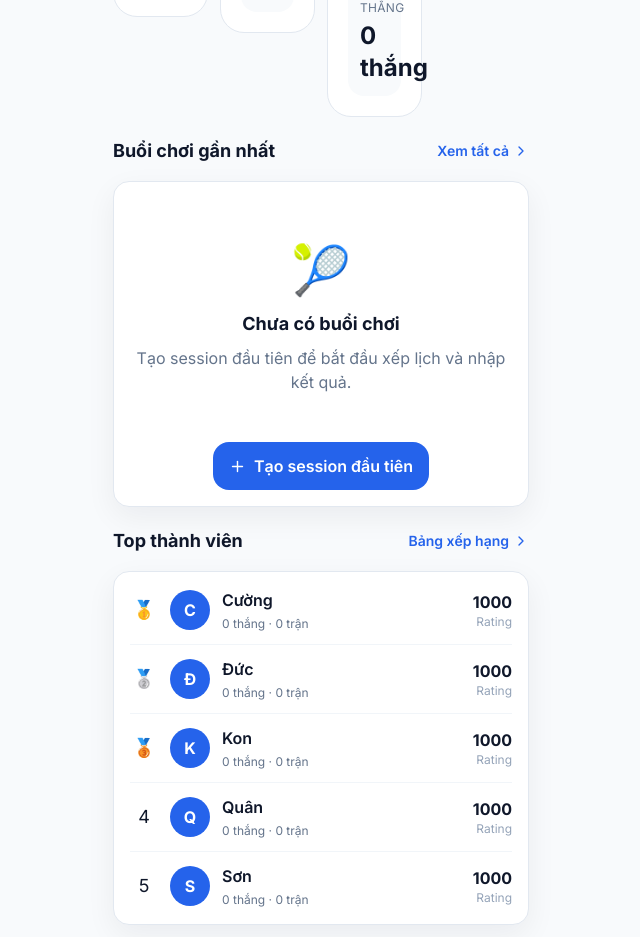
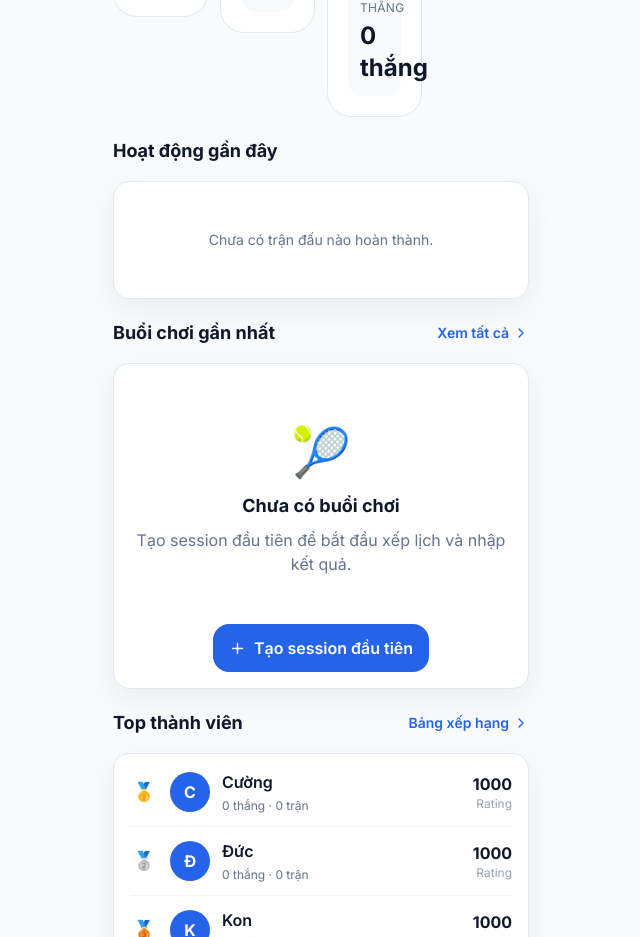
Before and after one commit to tdquan170788-byte/q-pb-smart-match, a Next.js app: page / in a window 1280 px wide. Shown: the part 1360-2297 px from the top of the page, without its empty margins (319-959 px from the left). Built offline with nearby package versions, Linux system fonts and the light colour scheme.

Commit message:
Update page.tsx

```diff
--- a/src/app/page.tsx
+++ b/src/app/page.tsx
@@ -26,6 +26,7 @@ import {
 import AppShell from "@/components/app-shell";
 import DashboardMetricCard from "@/components/dashboard/dashboard-metric-card";
 import HallOfFameCard from "@/components/dashboard/hall-of-fame-card";
+import RecentActivityCard from "@/components/dashboard/recent-activity-card";
 import SessionCard from "@/components/sessions/session-card";
 
 import Avatar from "@/components/ui/avatar";
@@ -64,6 +65,8 @@ import {
 import {
   buildDashboardStatistics,
   buildHallOfFameStatistics,
+  buildRecentActivityStatistics,
+type RecentActivityStatistics,
 } from "@/lib/statistics";
 
 type HomeData = {
@@ -76,6 +79,8 @@ type HomeData = {
   recentSessionCompletedMatches: number;
 
   recentSessionTotalMatches: number;
+
+  recentActivity: RecentActivityStatistics;
 
   topMembers: RankingRow[];
 };
@@ -142,6 +147,13 @@ const emptyHomeData: HomeData = {
   recentSessionTotalMatches: 0,
 
   topMembers: [],
+
+  recentActivity: {
+  activities: [],
+  totalCompletedMatches: 0,
+  latestActivity: null,
+},
+
 };
 
 export default function HomePage() {
@@ -202,6 +214,13 @@ export default function HomePage() {
           5,
       });
 
+    const recentActivity =
+      buildRecentActivityStatistics({
+        members,
+        sessions,
+        matches,
+        limit: 5,
+      });
     const rankingResult =
       rebuildRankingData({
         members,
@@ -261,6 +280,8 @@ export default function HomePage() {
       recentSessionCompletedMatches,
 
       recentSessionTotalMatches,
+
+      recentActivity,
 
       topMembers:
         rankingResult.normalRows.slice(
@@ -635,6 +656,33 @@ export default function HomePage() {
           )}
         </section>
 
+<section>
+  <SectionTitle
+    title="Hoạt động gần đây"
+  />
+
+  {homeData.recentActivity.activities
+    .length === 0 ? (
+    <Card>
+      <div className="py-8 text-center text-sm text-slate-500">
+        Chưa có trận đấu nào hoàn thành.
+      </div>
+    </Card>
+  ) : (
+    <div className="grid gap-3 lg:grid-cols-2">
+      {homeData.recentActivity.activities.map(
+        (activity) => (
+          <RecentActivityCard
+            key={activity.id}
+            activity={activity}
+            href={`/sessions/${activity.sessionId}`}
+          />
+        )
+      )}
+    </div>
+  )}
+</section>
+
         <section>
           <SectionTitle
             title="Buổi chơi gần nhất"
```
